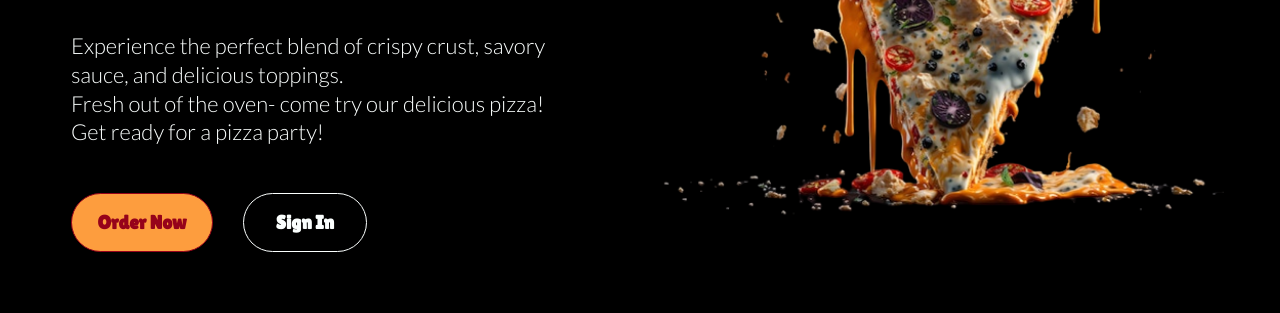
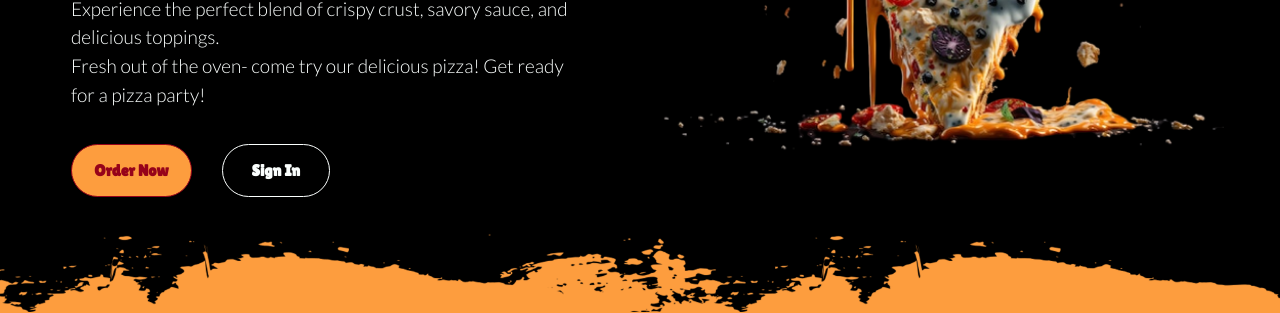
Before and after one commit to Malaika-Ali/Pizza-Restaurant-Web, a plain HTML site: page index.html in a window 1280 px wide. Shown: the part 302-615 px from the top of the page. Drawn offline with nearby package versions, Linux system fonts and the light colour scheme; a web font is replaced by a local one.

Commit message:
Update style.css

```diff
--- a/style.css
+++ b/style.css
@@ -270,25 +270,26 @@ nav{
 /*************************************** Hero section **************************************************/
 .hero{
     width: 100%;
-    height: 75vh;
+    height: 100%;
     background-color: black;
     justify-content: center;
     gap: 1%;
     overflow: hidden;
+    padding-bottom: 9%;
 }
 
 .left-side{
     flex-basis: 48%;
     padding-inline: 4%;
     margin-left: 1%;
-    margin-top: -8%;
+    margin-top: 4%;
     font-size: 55px;
 }
 
 .right-side{
     flex-basis: 49%;
     margin-right: -1px;
-    margin-top: -9%;
+    margin-top: -4%;
 }
 
 .hero-img{
@@ -313,34 +314,36 @@ nav{
     color: var(--white-color);
     text-align: left;
     font-weight: 380;
+    font-size: 19px;
+    margin-top: -10%;
 }
 
 .cta-buttons{
-    margin-top: 2rem;
+    margin-top: 1rem;
 }
 
 .secondary-cta{
     margin-left: 1rem;
-    padding-block: 1.1rem;
-    padding-inline: 2rem;
+    padding-block: 1rem;
+    padding-inline: 1.8rem;
     font-family: var(--btn-font);
-    font-size: 1.2rem;
+    font-size: 1rem;
     cursor: pointer;
     transition: 0.2s ease-in;
 }
 
 .primary-cta{
-    padding-block: 1.1rem;
-    padding-inline: 1.6rem;
+    padding-block: 1rem;
+    padding-inline: 1.4rem;
     font-family: var(--btn-font);
-    font-size: 1.2rem;
+    font-size: 1rem;
     cursor: pointer;
     transition: 0.2s ease-in;
 }
 
 .primary-cta:hover{
-    padding-block: 1.1rem;
-    padding-inline: 1.6rem;
+    padding-block: 1rem;
+    padding-inline: 1.4rem;
 }
 
 /*************************************** Features section **************************************************/
@@ -509,12 +512,12 @@ nav{
 /*************************************** about section **************************************************/
 .about-section{
     margin-top: -5%;
-    height: 100vh;
+    height: 100%;
     flex-direction: column;
     gap: 20%;
-    margin-bottom: -2%;
     justify-content: center;
     align-items: center;
+    padding-bottom: 20%;
 }
 
 .about-us-header{
```
